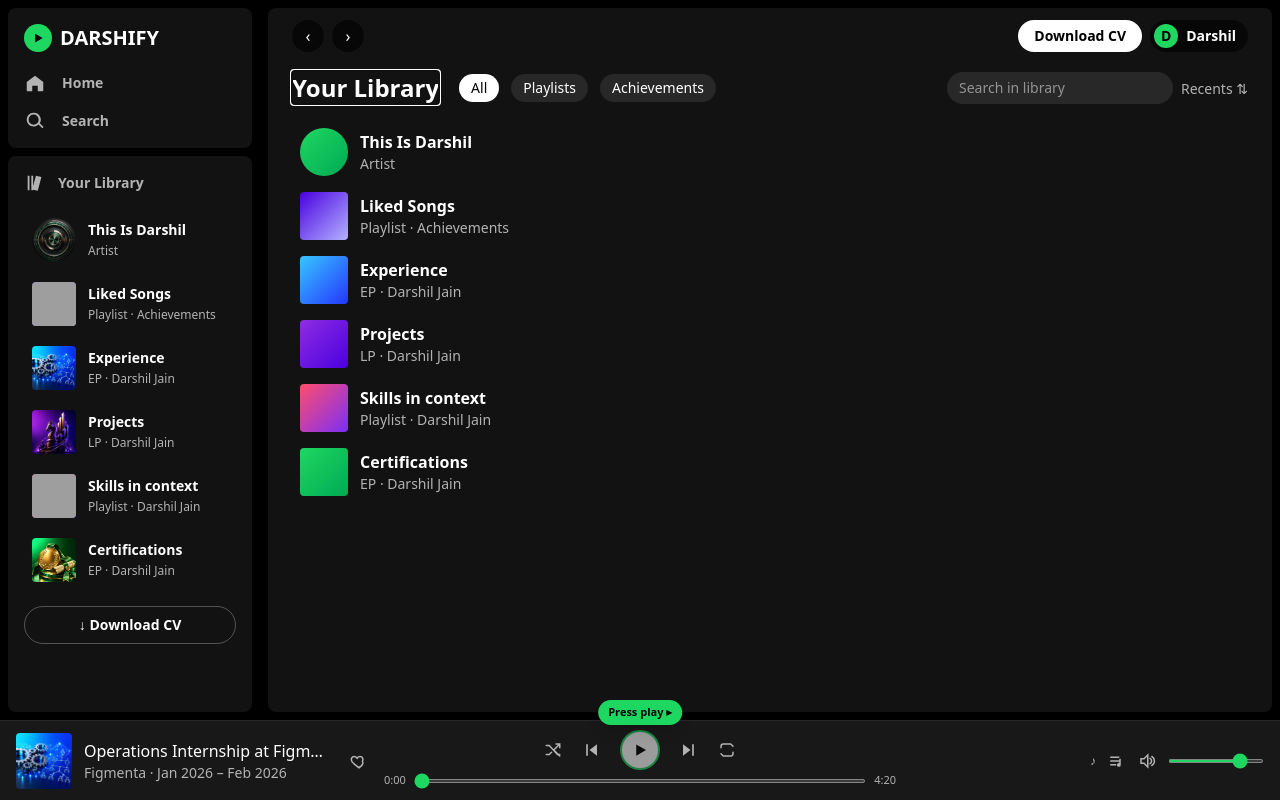
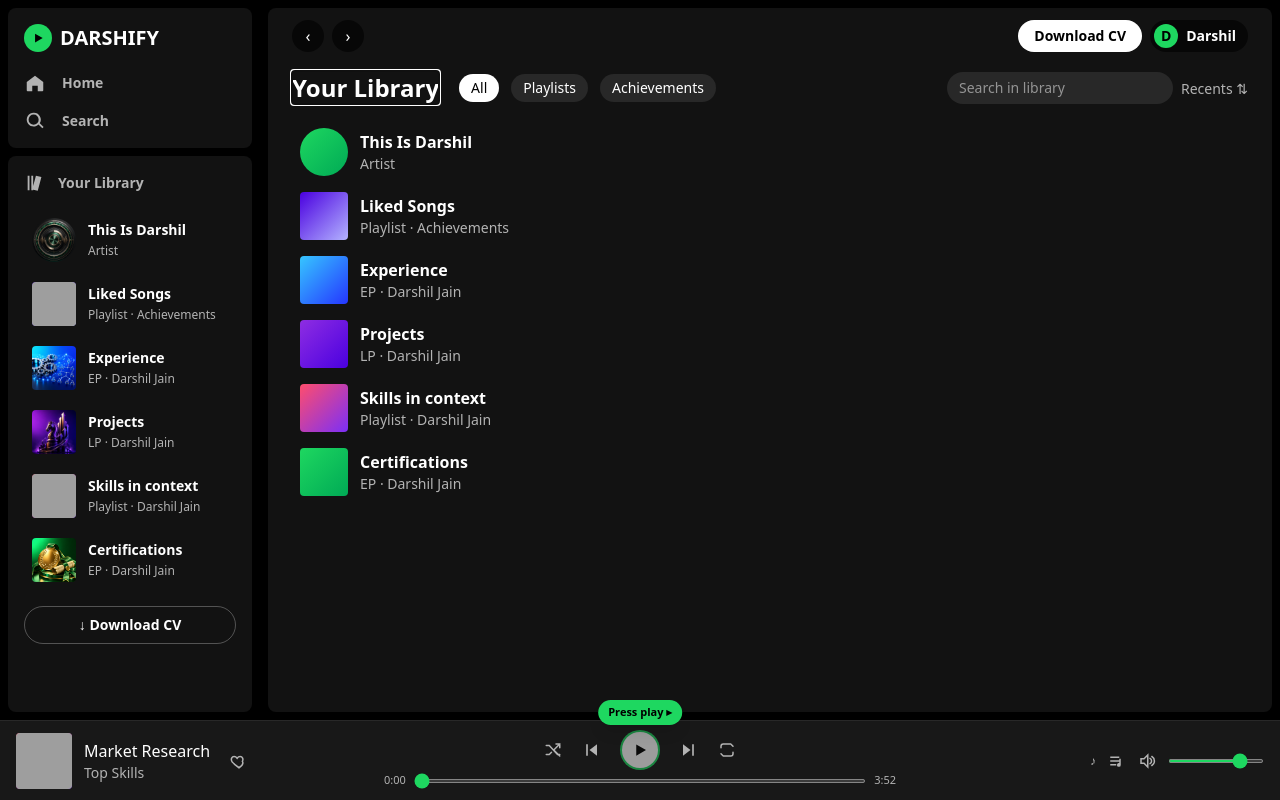
Before and after one commit to archit2501/darshify, a React (Vite) app: page /library in a window 1280 px wide. Built offline with nearby package versions, Linux system fonts and the light colour scheme; grey boxes are pictures that could not be loaded; a web font is replaced by a local one.

Commit message:
fix: preserve legacy skill track compatibility [1.2.1]

```diff
--- a/src/data/library.ts
+++ b/src/data/library.ts
@@ -82,6 +82,74 @@ const legacySimulationById: Record<
 };
 
 const emptyLegacySimulation = { durationSec: 0, plays: 0 };
+const legacySkillGradient = "linear-gradient(135deg,#ff4d6d,#7b2ff7)";
+
+/**
+ * @deprecated Compatibility-only simulated skill records. These are not
+ * canonical evidence and must not be imported by `src/content` consumers.
+ */
+const legacySkillTracks: Track[] = [
+  {
+    id: "s1",
+    title: "Market Research",
+    subtitle: "Top Skills",
+    kind: "skill",
+    durationSec: 232,
+    plays: 920000,
+    detail: "Primary & secondary research, sizing, synthesis.",
+    gradient: legacySkillGradient,
+  },
+  {
+    id: "s2",
+    title: "Competitive Analysis",
+    subtitle: "Top Skills",
+    kind: "skill",
+    durationSec: 215,
+    plays: 900000,
+    detail: "Benchmarking, positioning, teardown.",
+    gradient: legacySkillGradient,
+  },
+  {
+    id: "s3",
+    title: "Strategic Analysis",
+    subtitle: "Top Skills",
+    kind: "skill",
+    durationSec: 248,
+    plays: 880000,
+    detail: "Frameworks to recommendations.",
+    gradient: legacySkillGradient,
+  },
+  {
+    id: "s4",
+    title: "Stakeholder Management",
+    subtitle: "Top Skills",
+    kind: "skill",
+    durationSec: 201,
+    plays: 870000,
+    detail: "Leadership comms, alignment.",
+    gradient: legacySkillGradient,
+  },
+  {
+    id: "s5",
+    title: "Excel · Notion",
+    subtitle: "Top Skills",
+    kind: "skill",
+    durationSec: 190,
+    plays: 900000,
+    detail: "Dashboards, trackers, ops systems.",
+    gradient: legacySkillGradient,
+  },
+  {
+    id: "s6",
+    title: "Business Development",
+    subtitle: "Top Skills",
+    kind: "skill",
+    durationSec: 205,
+    plays: 850000,
+    detail: "Upsell, renewals, monetization.",
+    gradient: legacySkillGradient,
+  },
+];
 
 /** @deprecated Use `portfolio.candidate`. */
 export const artist = {
@@ -94,7 +162,9 @@ export const artist = {
 };
 
 /** @deprecated Use `portfolio.caseStudies`. */
-export const tracks: Track[] = portfolio.caseStudies.map((caseStudy) => ({
+export const tracks: Track[] = [
+  ...legacySkillTracks,
+  ...portfolio.caseStudies.map((caseStudy) => ({
     id: caseStudy.id,
     title: caseStudy.title,
     subtitle: `${caseStudy.organization} · ${caseStudy.period}`,
@@ -102,7 +172,8 @@ export const tracks: Track[] = portfolio.caseStudies.map((caseStudy) => ({
     ...(legacySimulationById[caseStudy.id] ?? emptyLegacySimulation),
     detail: caseStudy.recruiterTakeaway,
     gradient: gradients[caseStudy.kind],
-}));
+  })),
+];
 
 const playlistKinds: Record<string, Playlist["kind"]> = {
   experience: "EP",
@@ -125,7 +196,10 @@ export const playlists: Playlist[] = legacyCollectionIds.map((id) => {
     description: collection.description,
     gradient: collection.gradient,
     cover: collection.cover,
-    trackIds: [...collection.caseStudyIds],
+    trackIds:
+      collection.id === "skills"
+        ? legacySkillTracks.map((track) => track.id)
+        : [...collection.caseStudyIds],
   };
 });
 
```
Also changed, not shown: 1 other file (tests, documents, lock files or other folders). Lines whose indentation alone changed are shown as unchanged.
